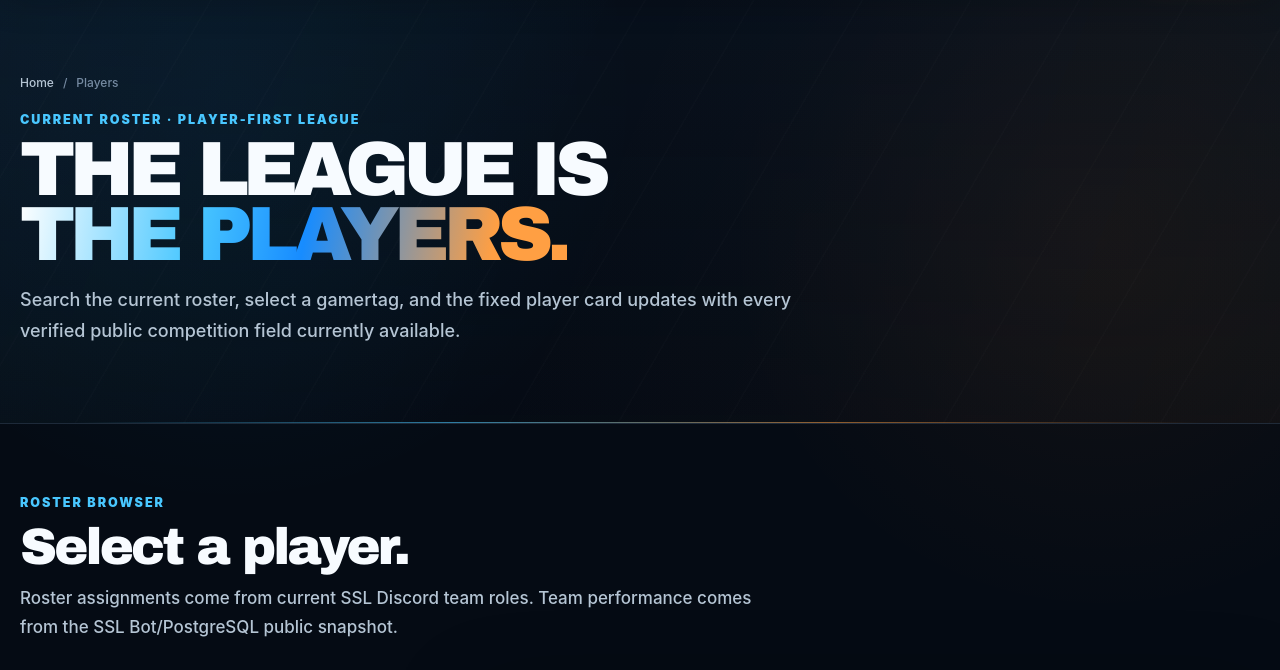
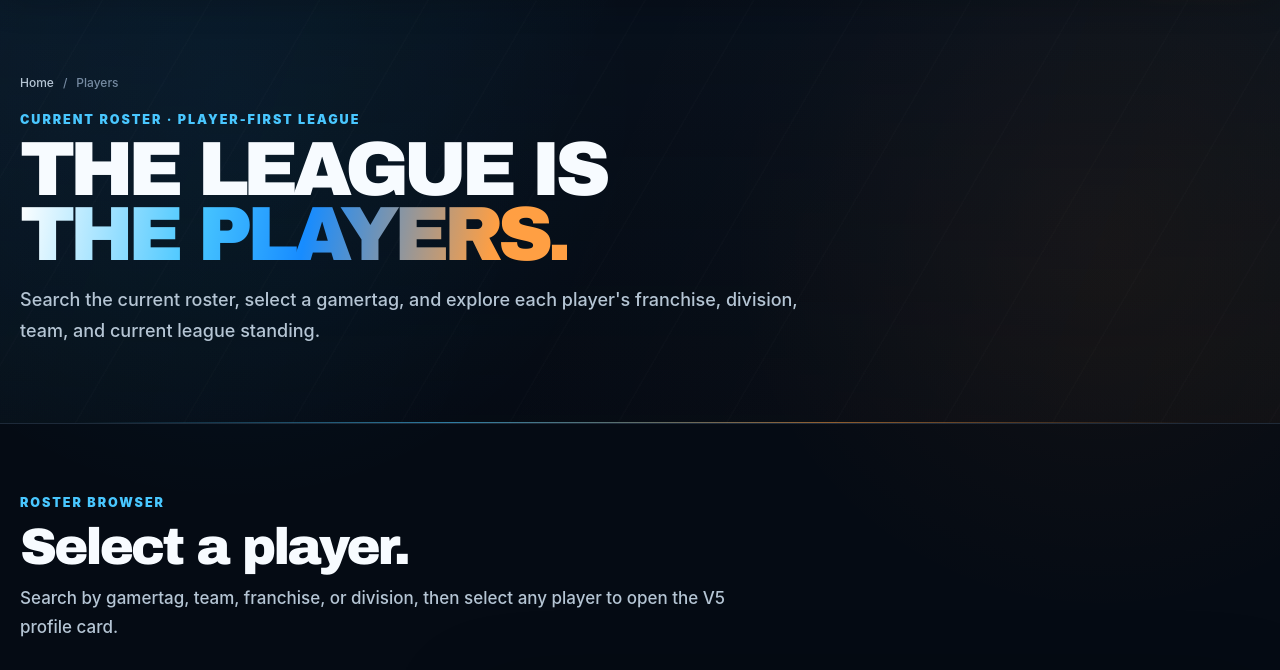
Before and after one commit to Server-World/showdown2v2-live, a plain HTML site: page players/index.html in a window 1280 px wide. Shown: the part 88-758 px from the top of the page. Drawn offline with Linux system fonts and the light colour scheme.

Commit message:
Remove internal player-page copy

```diff
--- a/players/index.html
+++ b/players/index.html
@@ -11,6 +11,6 @@
 <!-- Google Tag Manager (noscript) --><noscript><iframe src="https://www.googletagmanager.com/ns.html?id=GTM-P65S83G6" height="0" width="0" style="display:none;visibility:hidden"></iframe></noscript><!-- End Google Tag Manager (noscript) -->
 <main id="main"><section class="page-hero"><div class="wrap"><div class="breadcrumbs"><a href="/">Home</a><span>/</span><span>Players</span></div>
 <p class="eyebrow">Current roster · player-first league</p><h1>THE LEAGUE IS <span class="accent">THE PLAYERS.</span></h1>
-<p class="lede">Search the current roster, select a gamertag, and the fixed player card updates with every verified public competition field currently available.</p></div></section>
-<section class="section"><div class="wrap"><div class="section-head"><div><p class="eyebrow">Roster browser</p><h2>Select a player.</h2><p>Roster assignments come from current SSL Discord team roles. Team performance comes from the SSL Bot/PostgreSQL public snapshot.</p></div></div>
+<p class="lede">Search the current roster, select a gamertag, and explore each player's franchise, division, team, and current league standing.</p></div></section>
+<section class="section"><div class="wrap"><div class="section-head"><div><p class="eyebrow">Roster browser</p><h2>Select a player.</h2><p>Search by gamertag, team, franchise, or division, then select any player to open the V5 profile card.</p></div></div>
 <div id="player-experience" aria-live="polite"><div class="data-state">Loading current roster…</div></div></div></section></main></body></html>
```
